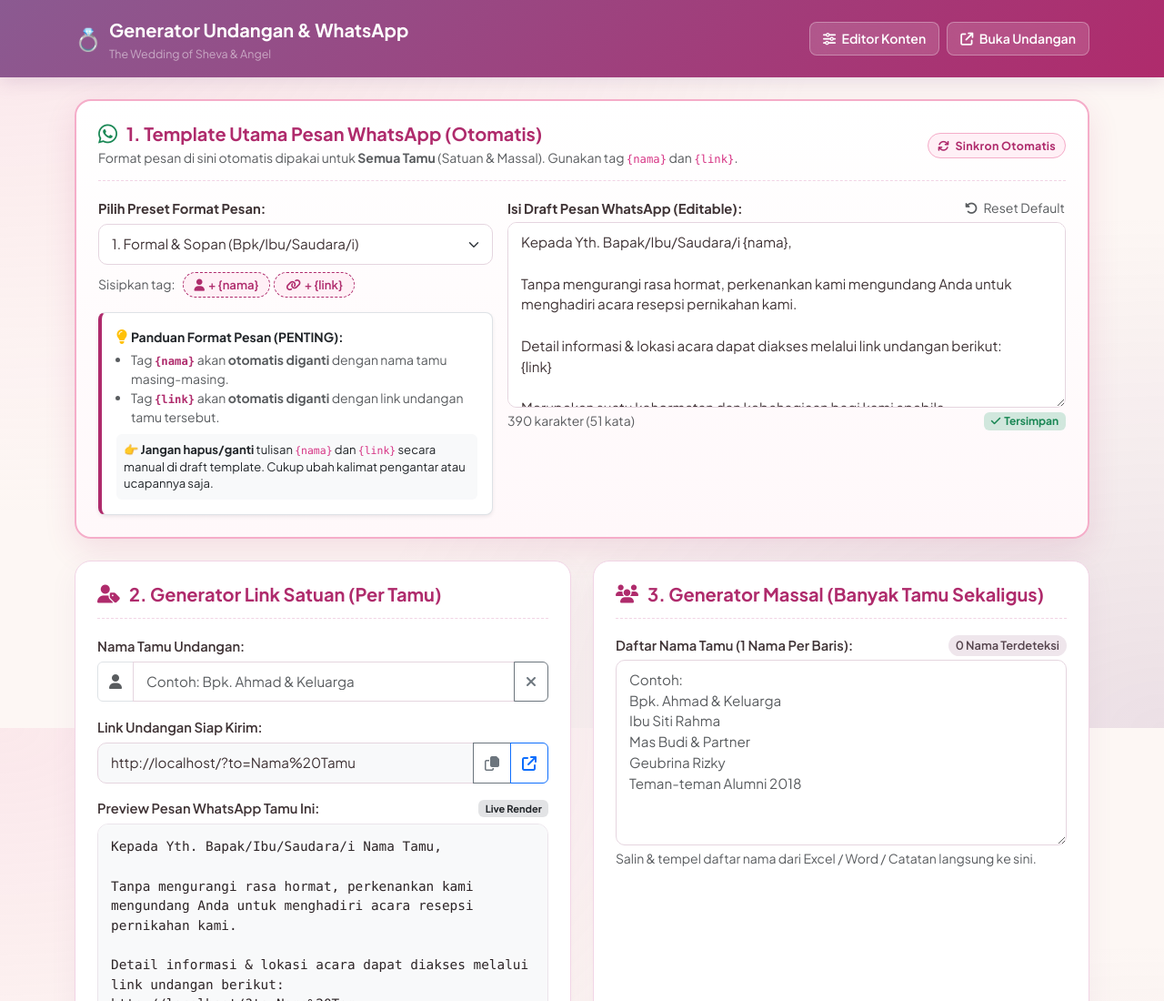
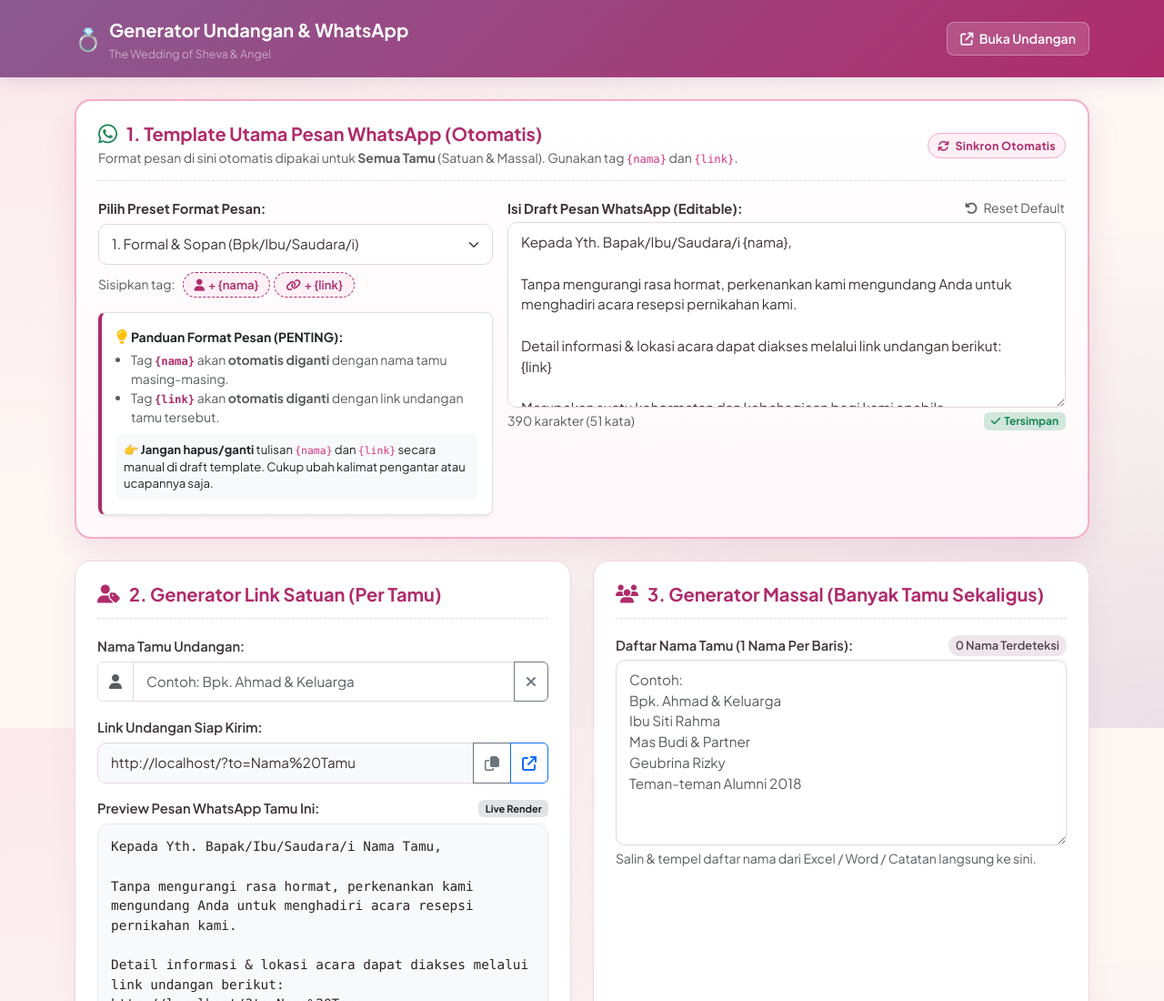
Before and after one commit to ReihanMutaqin/enjel, a website: page undang.html in a window 1280 px wide. Shown: the top 1100 px of the page at 91% size. Drawn offline with nearby package versions, Linux system fonts and the light colour scheme; some packages are replaced by stand-ins of ours; a script that the page names is missing.

Commit message:
Hapus tombol Editor Konten di navbar undang.html

```diff
--- a/undang.html
+++ b/undang.html
@@ -264,7 +264,6 @@
                 </div>
             </div>
             <div class="d-flex gap-2">
-                <a href="/edit" class="btn nav-btn"><i class="fa-solid fa-sliders me-1"></i> Editor Konten</a>
                 <a href="/" target="_blank" class="btn nav-btn"><i class="fa-solid fa-arrow-up-right-from-square me-1"></i> Buka Undangan</a>
             </div>
         </div>
```
